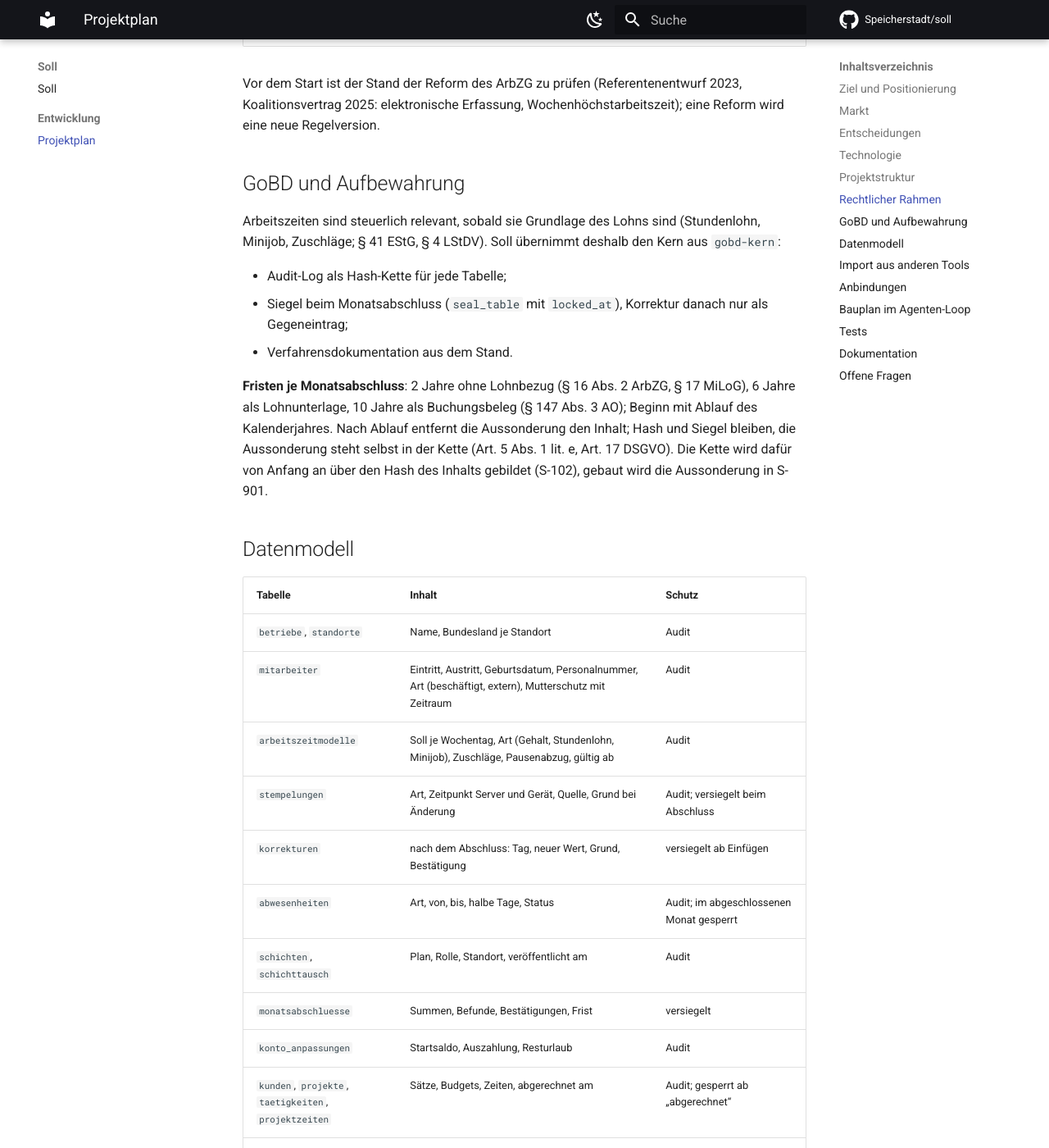
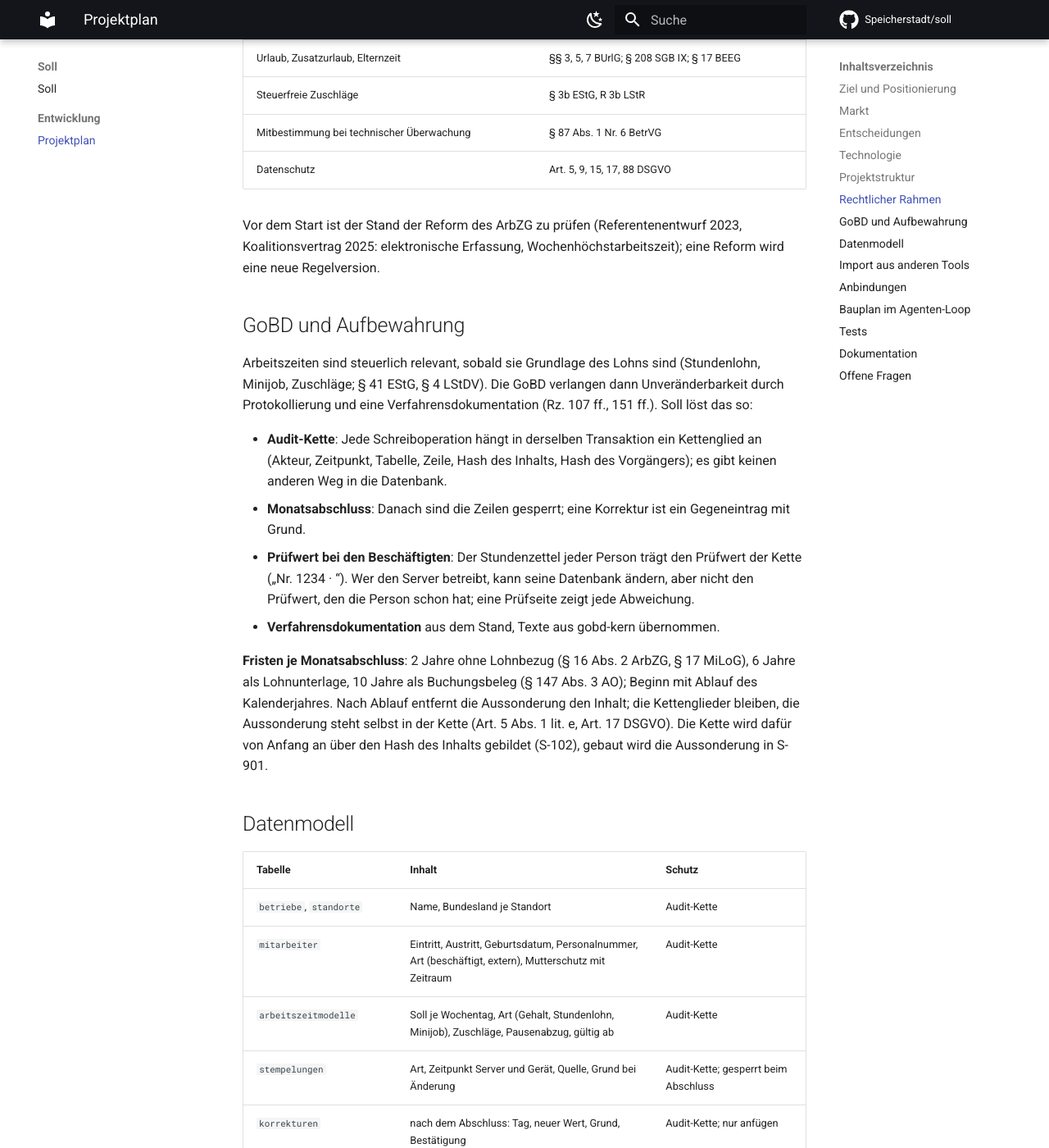
Before and after one commit to Speicherstadt/soll, an MkDocs documentation site: the page built from docs/plan.md, in a window 1280 px wide and 1400 px high, scrolled down 5164 px. Shown: the whole window at 82% size. Built offline with MkDocs 1.6.1 and Material for MkDocs 9.7.7, drawn with Linux system fonts in a browser that asks for light colours; comment, search, counter and statistics services are not loaded; some of the changed text lies outside the part shown.

Commit message:
Drop gobd-kern and PostgreSQL, keep the chain in code with a check value
Whoever runs Soll is the employer, who could switch database triggers off;
what protects the employees is the check value of the audit chain on their
monthly time sheet. The chain lives in code and hashes the content's hash,
so content can be deleted after its retention period. Without the
gobd-kern triggers there is no reason left for PostgreSQL: SQLite as in
Kennwort, one container, no database server. The Prüfwert, the texts of
the Verfahrensdokumentation and the file store are copied from gobd-kern.

Co-Authored-By: Claude Opus 5.5 <noreply@anthropic.com>
Claude-Session: https://claude.ai/code/session_01Y3rdfc7i8jgSg8CWxP6fGx

```diff
--- a/docs/plan.md
+++ b/docs/plan.md
@@ -24,7 +24,8 @@ Was Soll anders macht:
 
 - **Prüfung mit Paragraph**: Jeder Befund nennt seine Norm („Pause fehlt, § 4 ArbZG“), schon beim
   Stempeln und beim Einplanen.
-- **Nachweislich unverändert**: Audit-Log als Hash-Kette, Siegel beim Monatsabschluss.
+- **Nachweislich unverändert**: Audit-Log als Hash-Kette; zum Monatsabschluss bekommt jede Person
+  den Prüfwert der Kette, an dem eine spätere Änderung auffällt.
 - **Lohn mit Zuschlägen**: DATEV-Export mit den Zuschlägen nach § 3b EStG, auch für Minijobs.
 - **Keine Kosten pro Kopf**: AGPL, selbst gehostet frei; gehostet zum Preis pro Betrieb.
 - **Daten mitnehmen**: Import aus Clockodo, Personio, Kimai, Papershift, Planday, Crewmeister,
@@ -49,14 +50,15 @@ Der Loop entscheidet danach und trägt neue Entscheidungen hier mit Grund ein.
 | Frage | Entscheidung | Warum |
 | --- | --- | --- |
 | Mandanten | mehrere Betriebe in einer Instanz; jede Tabelle mit `betrieb_id`, Test je Endpunkt | gehostete Variante und Partner (Steuerberatungen, IT-Dienstleister) brauchen es; bewusste Abweichung von Haben |
-| Arbeitszeit und Projektzeit | getrennte Tabellen, Projektzeit kann auf eine Stempelung verweisen | eigene Regeln: Arbeitszeit wird versiegelt, Projektzeit bleibt bis „abgerechnet“ änderbar |
-| Änderungen an Stempelungen | bis zum Monatsabschluss erlaubt, mit Grund, im Audit-Log, für den Mitarbeiter sichtbar; danach versiegelt, Korrektur als Gegeneintrag | gleicher Schutz, weniger Reibung als ein Siegel ab dem Einfügen |
+| Arbeitszeit und Projektzeit | getrennte Tabellen, Projektzeit kann auf eine Stempelung verweisen | eigene Regeln: Arbeitszeit wird gesperrt, Projektzeit bleibt bis „abgerechnet“ änderbar |
+| Änderungen an Stempelungen | bis zum Monatsabschluss erlaubt, mit Grund, im Audit-Log, für den Mitarbeiter sichtbar; danach gesperrt, Korrektur als Gegeneintrag | gleicher Schutz, weniger Reibung als eine Sperre ab dem Einfügen |
+| Unveränderbarkeit | eigene Hash-Kette im Code, Prüfwert auf dem Stundenzettel jeder Person, keine Datenbank-Trigger und kein gobd-kern | der Betreiber ist der Arbeitgeber und könnte Trigger abschalten; den Prüfwert in der Hand der Beschäftigten kann er nicht ändern. Die GoBD verlangen Protokollierung und Verfahrensdokumentation, keine Trigger |
 | Konten | aus den Abschlüssen berechnet, nur Anpassungen von Hand gespeichert | keine doppelte Wahrheit |
-| Aussonderung | in Solls eigenem SQL: die Kette läuft über den Hash des Inhalts, sodass der Inhalt nach Ablauf der Frist entfernt werden kann | DSGVO verlangt Löschen, die GoBD Unveränderbarkeit; Haben bleibt unberührt |
+| Aussonderung | die Kette läuft über den Hash des Inhalts, sodass der Inhalt nach Ablauf der Frist entfernt werden kann | DSGVO verlangt Löschen, die GoBD Unveränderbarkeit |
 | Regeln | als Daten mit Gültigkeit (Regelversion je Zeitraum) | eine Reform des ArbZG wird eine neue Version, keine Codeänderung |
 | Rundung | nur der abrechenbaren Projektzeit, nie der Arbeitszeit | Abrunden der Arbeitszeit ginge zulasten der Beschäftigten |
 | Terminal | PWA im Kiosk-Modus auf einem Tablet; keine eigene Hardware | derselbe Code wie im Browser |
-| Haben | wird von hier aus nicht geändert; `@firsttris/gobd-kern` kommt als Release, alles andere wird mit Quellenangabe kopiert | gemeinsame Pakete werden erst herausgelöst, wenn der Code in beiden Apps stabil ist |
+| Haben | wird von hier aus nicht geändert; Prüfwert, Texte der Verfahrensdokumentation und Dateispeicher aus gobd-kern werden mit Quellenangabe kopiert | gemeinsame Pakete werden erst herausgelöst, wenn der Code in beiden Apps stabil ist |
 | Sprachen | Deutsch und Englisch überall; Türkisch, Polnisch, Ukrainisch, Arabisch für die Ansichten der Beschäftigten | viele Beschäftigte in Gastronomie und Handwerk sprechen kein Deutsch |
 | Merge | der Loop merged selbst, wenn CI grün ist und das unabhängige Review keine Befunde mehr hat | er wartet nie auf einen Menschen |
 | Lizenz | AGPL-3.0 mit Namensnennung nach § 7(b) und kommerzieller Lizenz wie bei Haben | |
@@ -64,7 +66,7 @@ Der Loop entscheidet danach und trägt neue Entscheidungen hier mit Grund ein.
 ## Technologie
 
 Derselbe Stack wie Kennwort, ohne Tauri. Gegenüber `tech-stack.md` aus firsttris/workflows gibt es
-drei begründete Abweichungen, sie stehen auch im CLAUDE.md.
+zwei begründete Abweichungen, beide wie bei Kennwort; sie stehen auch im CLAUDE.md.
 
 | Teil | Wahl | Begründung |
 | --- | --- | --- |
@@ -74,8 +76,8 @@ drei begründete Abweichungen, sie stehen auch im CLAUDE.md.
 | Oberfläche | shadcn-Stil **ohne Abhängigkeiten**: `<dialog>`, Popover-API, CSS Anchor Positioning, eigene `cn()` und `variants()`, Tailwind 4, `lucide-solid`, Geist, Zinc-Tokens (DESIGN.md) | wie Kennwort, `packages/ui` von dort kopiert |
 | Texte | Paraglide JS, `messages/{sprache}.json` | typisiert, vom `i18n`-Check geprüft |
 | PWA | Service Worker, Offline-Warteschlange in IndexedDB, Web Push, Wake Lock, Web NFC | Stempeln am Handy und am Terminal, auch ohne Netz |
-| Datenbank | PostgreSQL mit Drizzle, Migrationen eingecheckt | **Abweichung von Kennwort (SQLite)**: viele gleichzeitige Schreiber, die Siegel und Sperren von gobd-kern sind Postgres-Trigger |
-| Unveränderbarkeit | `@firsttris/gobd-kern` (Release aus `firsttris/haben`) | Hash-Kette, Siegel, Verfahrensdokumentation fertig |
+| Datenbank | SQLite (WAL) mit Drizzle, Migrationen eingecheckt und im Binary | ein Container ohne Datenbankserver; Stempelungen sind kleine Schreibvorgänge, die SQLite auch bei 50 Betrieben mit je 50 Personen trägt (S-904) |
+| Unveränderbarkeit | Audit-Kette im Code, Prüfwert nach `pruefwert.ts` aus gobd-kern (kopiert) | siehe „Entscheidungen“ |
 | Anmeldung | Better Auth: Organization-Plugin (Betriebe), Passkeys, Einladungslinks, PIN für das Terminal | Stack-Vorgabe für Apps mit vielen Benutzern |
 | Validierung | Zod an jeder Grenze | |
 | Exporte | eigene Funktionen in `packages/export`: DATEV-ASCII, CSV; PDF für Stundenzettel und Regiebericht | |
@@ -125,15 +127,21 @@ Vor dem Start ist der Stand der Reform des ArbZG zu prüfen (Referentenentwurf 2
 ## GoBD und Aufbewahrung
 
 Arbeitszeiten sind steuerlich relevant, sobald sie Grundlage des Lohns sind (Stundenlohn, Minijob,
-Zuschläge; § 41 EStG, § 4 LStDV). Soll übernimmt deshalb den Kern aus `gobd-kern`:
+Zuschläge; § 41 EStG, § 4 LStDV). Die GoBD verlangen dann Unveränderbarkeit durch Protokollierung
+und eine Verfahrensdokumentation (Rz. 107 ff., 151 ff.). Soll löst das so:
 
-- Audit-Log als Hash-Kette für jede Tabelle;
-- Siegel beim Monatsabschluss (`seal_table` mit `locked_at`), Korrektur danach nur als Gegeneintrag;
-- Verfahrensdokumentation aus dem Stand.
+- **Audit-Kette**: Jede Schreiboperation hängt in derselben Transaktion ein Kettenglied an (Akteur,
+  Zeitpunkt, Tabelle, Zeile, Hash des Inhalts, Hash des Vorgängers); es gibt keinen anderen Weg in
+  die Datenbank.
+- **Monatsabschluss**: Danach sind die Zeilen gesperrt; eine Korrektur ist ein Gegeneintrag mit Grund.
+- **Prüfwert bei den Beschäftigten**: Der Stundenzettel jeder Person trägt den Prüfwert der Kette
+  („Nr. 1234 · <SHA-256>“). Wer den Server betreibt, kann seine Datenbank ändern, aber nicht den
+  Prüfwert, den die Person schon hat; eine Prüfseite zeigt jede Abweichung.
+- **Verfahrensdokumentation** aus dem Stand, Texte aus gobd-kern übernommen.
 
 **Fristen je Monatsabschluss**: 2 Jahre ohne Lohnbezug (§ 16 Abs. 2 ArbZG, § 17 MiLoG), 6 Jahre als
 Lohnunterlage, 10 Jahre als Buchungsbeleg (§ 147 Abs. 3 AO); Beginn mit Ablauf des Kalenderjahres.
-Nach Ablauf entfernt die Aussonderung den Inhalt; Hash und Siegel bleiben, die Aussonderung steht
+Nach Ablauf entfernt die Aussonderung den Inhalt; die Kettenglieder bleiben, die Aussonderung steht
 selbst in der Kette (Art. 5 Abs. 1 lit. e, Art. 17 DSGVO). Die Kette wird dafür von Anfang an über
 den Hash des Inhalts gebildet (S-102), gebaut wird die Aussonderung in S-901.
 
@@ -141,17 +149,17 @@ den Hash des Inhalts gebildet (S-102), gebaut wird die Aussonderung in S-901.
 
 | Tabelle | Inhalt | Schutz |
 | --- | --- | --- |
-| `betriebe`, `standorte` | Name, Bundesland je Standort | Audit |
-| `mitarbeiter` | Eintritt, Austritt, Geburtsdatum, Personalnummer, Art (beschäftigt, extern), Mutterschutz mit Zeitraum | Audit |
-| `arbeitszeitmodelle` | Soll je Wochentag, Art (Gehalt, Stundenlohn, Minijob), Zuschläge, Pausenabzug, gültig ab | Audit |
-| `stempelungen` | Art, Zeitpunkt Server und Gerät, Quelle, Grund bei Änderung | Audit; versiegelt beim Abschluss |
-| `korrekturen` | nach dem Abschluss: Tag, neuer Wert, Grund, Bestätigung | versiegelt ab Einfügen |
+| `betriebe`, `standorte` | Name, Bundesland je Standort | Audit-Kette |
+| `mitarbeiter` | Eintritt, Austritt, Geburtsdatum, Personalnummer, Art (beschäftigt, extern), Mutterschutz mit Zeitraum | Audit-Kette |
+| `arbeitszeitmodelle` | Soll je Wochentag, Art (Gehalt, Stundenlohn, Minijob), Zuschläge, Pausenabzug, gültig ab | Audit-Kette |
+| `stempelungen` | Art, Zeitpunkt Server und Gerät, Quelle, Grund bei Änderung | Audit-Kette; gesperrt beim Abschluss |
+| `korrekturen` | nach dem Abschluss: Tag, neuer Wert, Grund, Bestätigung | Audit-Kette; nur anfügen |
 | `abwesenheiten` | Art, von, bis, halbe Tage, Status | Audit; im abgeschlossenen Monat gesperrt |
-| `schichten`, `schichttausch` | Plan, Rolle, Standort, veröffentlicht am | Audit |
-| `monatsabschluesse` | Summen, Befunde, Bestätigungen, Frist | versiegelt |
-| `konto_anpassungen` | Startsaldo, Auszahlung, Resturlaub | Audit |
+| `schichten`, `schichttausch` | Plan, Rolle, Standort, veröffentlicht am | Audit-Kette |
+| `monatsabschluesse` | Summen, Befunde, Bestätigungen, Prüfwert, Frist | Audit-Kette; nur anfügen |
+| `konto_anpassungen` | Startsaldo, Auszahlung, Resturlaub | Audit-Kette |
 | `kunden`, `projekte`, `taetigkeiten`, `projektzeiten` | Sätze, Budgets, Zeiten, abgerechnet am | Audit; gesperrt ab „abgerechnet“ |
-| `importe` | Tool, Datei-Hash, Zuordnung, Zeitpunkt, wer | versiegelt ab Einfügen |
+| `importe` | Tool, Datei-Hash, Zuordnung, Zeitpunkt, wer | Audit-Kette; nur anfügen |
 | `jahreswerte` | Mindestlohn, Minijob-Grenze, Regelversion | per Migration |
 
 Dauern in ganzen Minuten, Geld in Cent, Urlaub in halben Tagen, Zeitpunkte als `timestamptz`,
@@ -176,7 +184,7 @@ Vorschau mit den Befunden der Prüfregeln, Probelauf, Übernahme.
 Regeln für jeden Import:
 
 - **Nachvollziehbar**: Die Originaldatei wird unter ihrem SHA-256 aufbewahrt, jeder Eintrag trägt
-  „übernommen aus …“ und seine Kennung im alten Tool; der Import selbst steht versiegelt in
+  „übernommen aus …“ und seine Kennung im alten Tool; der Import selbst steht unveränderlich in
   `importe`.
 - **Wiederholbar**: Ein zweiter Import mit denselben Daten legt nichts doppelt an.
 - **Robust**: Kaputte oder böswillige Dateien stürzen nie ab und hängen nie (Fuzzing); ein Fehler
@@ -184,7 +192,7 @@ Regeln für jeden Import:
 - **Ehrlich**: Übernommene Zeiten werden geprüft wie eigene; Verstöße aus der Vergangenheit zeigt die
   Vorschau, ändert sie aber nicht.
 - **Abgeschlossen bleibt abgeschlossen**: Übernommene, abgeschlossene Monate werden als übernommen
-  versiegelt.
+  gesperrt.
 
 ## Anbindungen
 
@@ -226,8 +234,8 @@ Exporte als Fixtures, Pilotbetriebe, gehostete Variante.
 | --- | --- | --- |
 | Regeln | jede Regel mit erlaubt, Grenze und Verstoß aus `docs/regeln.md` | Vitest |
 | Zeit | Zeitumstellung, Mitternacht, Jahreswechsel, Feiertage 2026 bis 2035 | Vitest |
-| Unveränderbarkeit | versiegelte Zeile per SQL ändern, manipulierte Kette, Aussonderung | Vitest mit Postgres |
-| Mandanten | kein Endpunkt liefert Daten eines anderen Betriebs | Vitest mit Postgres |
+| Unveränderbarkeit | Schreiben an der Kette vorbei, manipulierte Zeile und Kette, Prüfwert nach Änderung, Aussonderung | Vitest mit SQLite |
+| Mandanten | kein Endpunkt liefert Daten eines anderen Betriebs | Vitest mit SQLite |
 | Exporte | DATEV und Prüfexport als Golden Files | Vitest |
 | Import | Fixtures je Tool, Fuzzing, Wiederholung ohne Dubletten | Vitest, fast-check |
 | Abläufe | Einrichtung, Stempeln, offline, Abschluss, Dienstplan, Import, Terminal | Playwright `desktop`, `phone`, `terminal` |
```
Also changed, not shown: other parts of docs/plan.md (+1 -1 lines), BAULISTE.md (+22 -17 lines), CLAUDE.md (+23 -18 lines), README.md (+3 -3 lines), SECURITY.md (+1 -1 lines), 1 other file.
